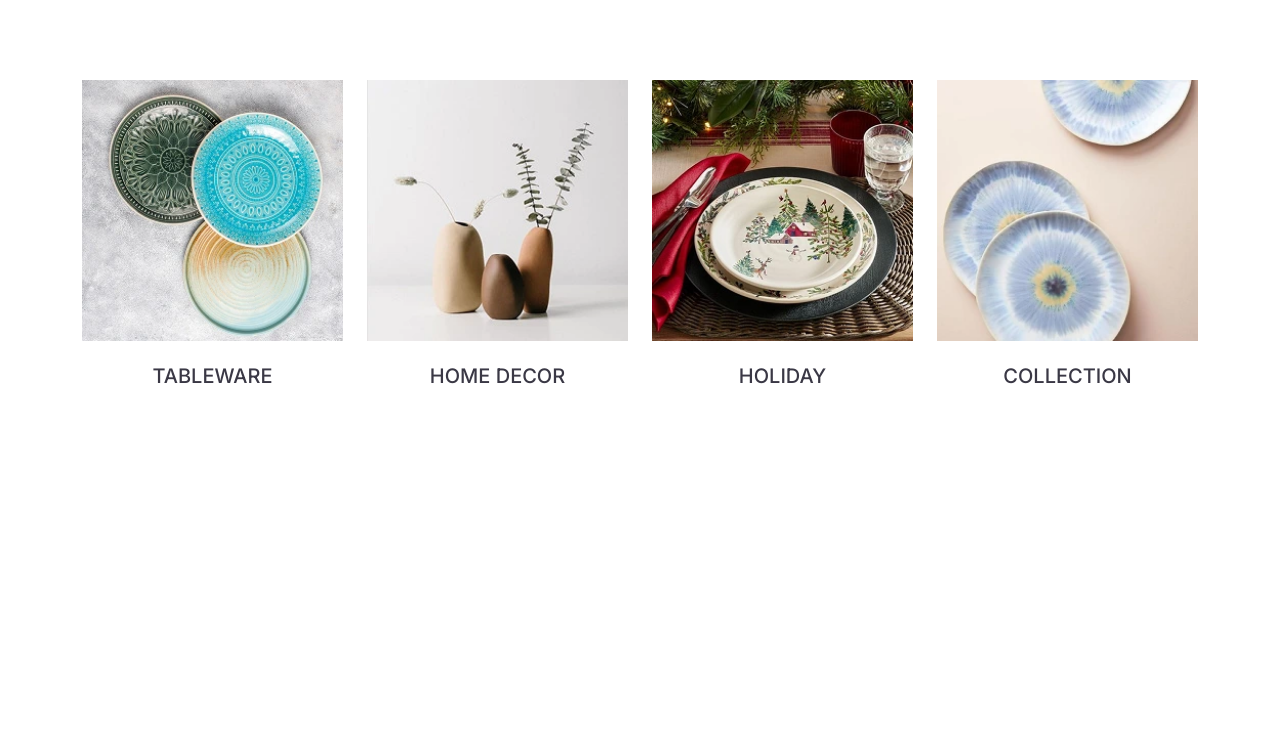
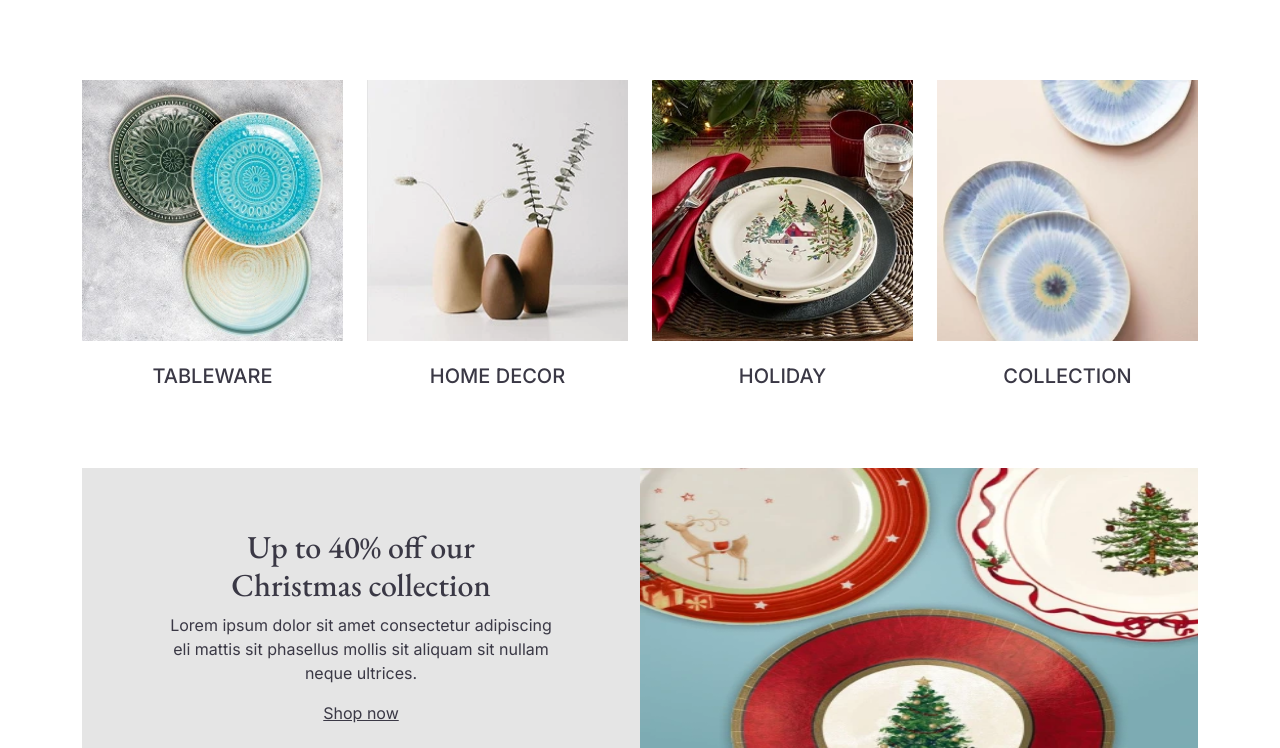
Before and after one commit to Shatha-Jber/Moon, a plain HTML site: page index.html in a window 1280 px wide. Shown: the part 800-1548 px from the top of the page. Before the commit the page ends 1268 px from the top, so only its background shows below. Drawn offline with nearby package versions, Linux system fonts and the light colour scheme.

Commit message:
creat offers section

```diff
--- a/assets/css/main.css
+++ b/assets/css/main.css
@@ -1,6 +1,6 @@
 :root{
-    --maincolor:black;
 
+  --maincolor:#3A3845;
     --mainfont:"Inter", sans-serif;
     --font-2:"EB Garamond", serif;
 }
@@ -47,7 +47,7 @@
 
   .hero-btn {
     background-color: white;
-    color:#827066;
+    color:var(--maincolor);
     border: none;
     padding: 10px 30px;
     margin-top: 20px;
@@ -67,10 +67,33 @@ padding:80px 0;
 
 
 .card-text{
-    color:#3A3845 ;
+    color:var(--maincolor);
     font-size: 20px;
     margin-top:23px;
     font-family:var(--mainfont);
     text-transform: uppercase;
 
 }
+.offers-left p{
+   font-family:var(--mainfont);
+   color: var(--maincolor);
+}
+.offers-left h2{
+   font-family:var(--font-2);
+    color: var(--maincolor);
+    margin-top:60px;
+}
+.offers-left{
+    background-color:#E5E5E5 ;
+height: 100%;
+}
+.offers-left a{
+   font-family:var(--mainfont);
+   text-decoration: underline;
+    color: var(--maincolor);
+    padding-bottom:10px;
+}
+.offers-right img{
+   height:280px;
+    width:100%;
+}
--- a/index.html
+++ b/index.html
@@ -90,8 +90,8 @@
         <div class="container">
             <div class="row  text-center align-items-center">
                 <div class="col-xxl-3 col-xl-3 col-lg-4 col-md-6 col-sm-12 ">
-                    <div class="Product-types-card w-100" >
-                        <img src="./assets/img/types-img/product-types1.webp" class="card-img-top img-fluid "   alt="...">
+                    <div class="Product-types-card w-100">
+                        <img src="./assets/img/types-img/product-types1.webp" class="card-img-top img-fluid " alt="...">
                         <div class="card-body">
                             <h2 class="card-text"> TableWare </h2>
                         </div>
@@ -99,17 +99,17 @@
 
                 </div>
                 <div class="col-xxl-3 col-xl-3 col-lg-4 col-md-6 col-sm-12 ">
-                    <div class="Product-types-card w-100 " >
-                        <img src="./assets/img/types-img/product-types2.webp" class="card-img-top img-fluid"   alt="...">
+                    <div class="Product-types-card w-100 ">
+                        <img src="./assets/img/types-img/product-types2.webp" class="card-img-top img-fluid" alt="...">
                         <div class="card-body">
-                            <h2 class="card-text">  Home decor</h2>
+                            <h2 class="card-text"> Home decor</h2>
                         </div>
                     </div>
 
                 </div>
 
                 <div class="col-xxl-3 col-xl-3 col-lg-4 col-md-6 col-sm-12 ">
-                    <div class="Product-types-card  w-100" >
+                    <div class="Product-types-card  w-100">
                         <img src="./assets/img/types-img/product-types3.webp" class="card-img-top img-fluid" alt="...">
                         <div class="card-body">
                             <h2 class="card-text"> holiday </h2>
@@ -119,8 +119,8 @@
                 </div>
 
                 <div class="col-xxl-3 col-xl-3 col-lg-4 col-md-6 col-sm-12 ">
-                    <div class="Product-types-card  w-100" >
-                        <img src="./assets/img/types-img/product-types4.webp" class="card-img-top img-fluid "  alt="...">
+                    <div class="Product-types-card  w-100">
+                        <img src="./assets/img/types-img/product-types4.webp" class="card-img-top img-fluid " alt="...">
                         <div class="card-body">
                             <h2 class="card-text"> Collection </h2>
                         </div>
@@ -131,6 +131,29 @@
         </div>
     </section>
     <!--  end Product-types -->
+    <!-- Offers-->
+    <div section="offers">
+        <div class="container">
+            <div class="row g-0">
+                <div class="col-xxl-6 col-xl-6 col-lg-12 col-md-12 col-sm-12 ">
+                    <div class="offers-left d-flex flex-column align-items-center text-center">
+                        <h2>Up to 40% off our <br> Christmas collection</h2>
+                        <p>Lorem ipsum dolor sit amet consectetur adipiscing<br> eli mattis sit phasellus mollis sit
+                            aliquam sit nullam<br> neque ultrices. </p>
+                        <a href="#"> Shop now</a>
+                    </div>
+                </div>
+
+                <div class="col-xxl-6 col-xl-6 col-lg-12 col-md-12 col-sm-12 ">
+                    <div class="offers-right">
+                        <img src="./assets/img/offer/offer2.webp">
+                    </div>
+                </div>
+            </div>
+        </div>
+    </div>
+    <!-- end  Offers-->
+
 
     <!-- bootstrap-->
     <script src="https://cdn.jsdelivr.net/npm/bootstrap@5.3.8/dist/js/bootstrap.bundle.min.js"
```
Also changed, not shown: assets/img/offer/offer.webp (added), assets/img/offer/offer2.webp (added). Lines whose indentation alone changed are shown as unchanged.
